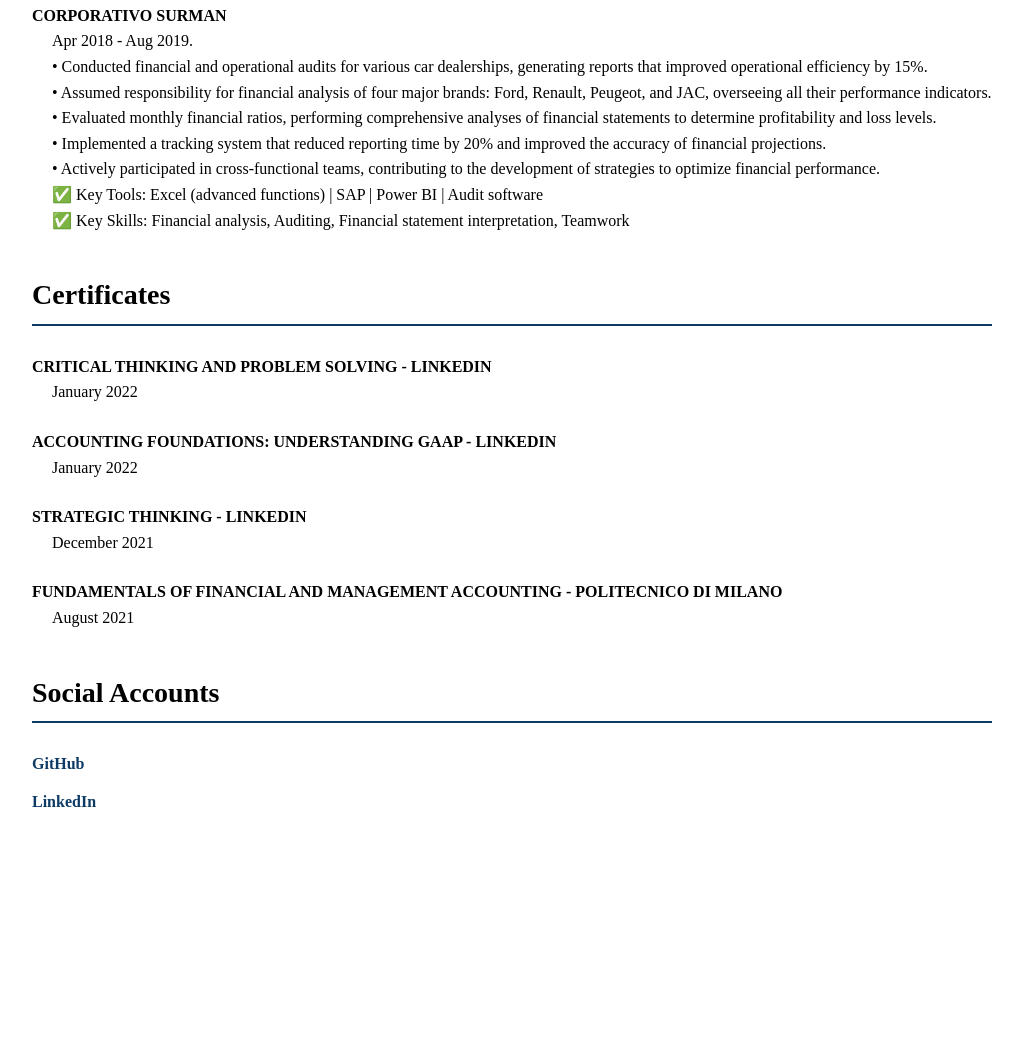
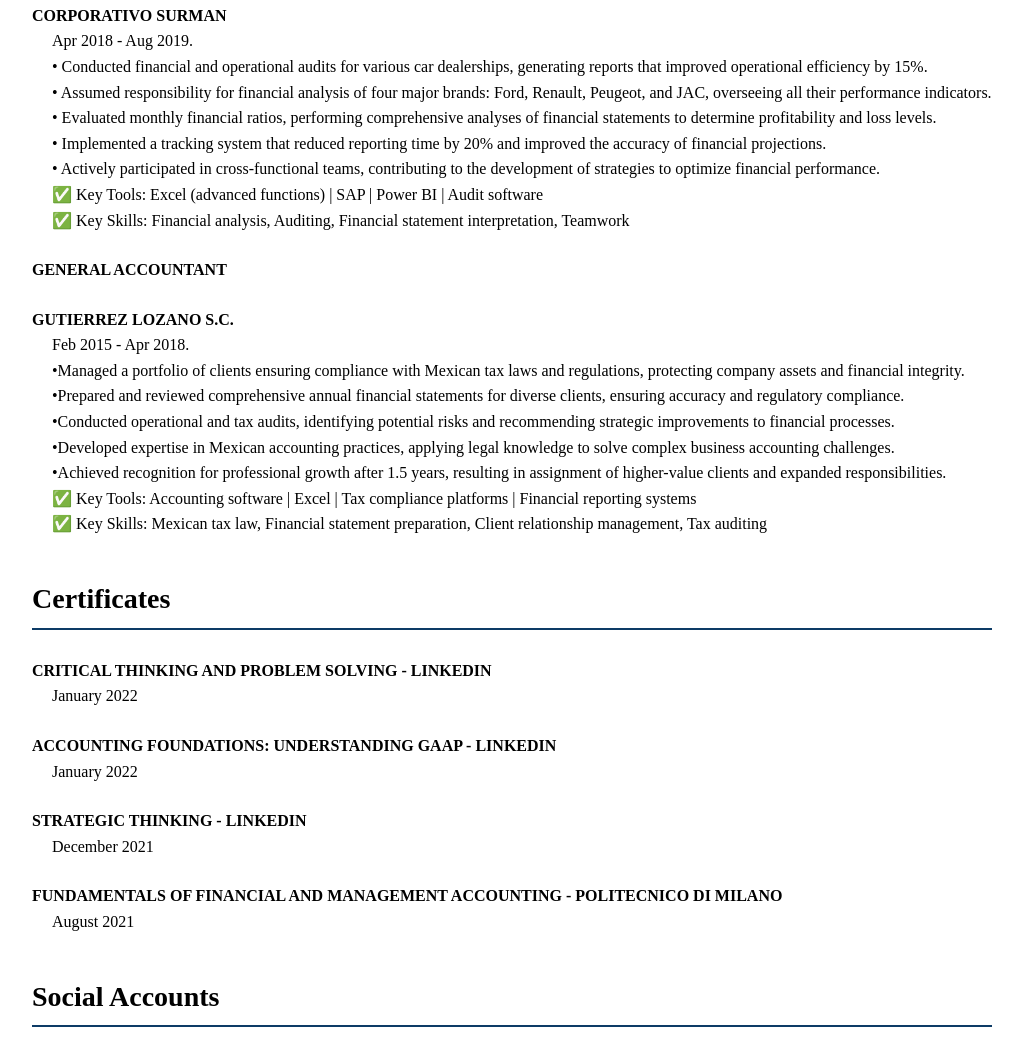
Before and after one commit to JohnLeo1995/johnleo1995.github.com, a plain HTML site: page cv/resume.html in a window 1280 px wide. Shown: the part 1501-2553 px from the top of the page, without its empty margins (128-1151 px from the left). Before the commit the page ends 2356 px from the top, so only its background shows below. Drawn offline with Linux system fonts and the light colour scheme.

Commit message:
Update resume.html

```diff
--- a/cv/resume.html
+++ b/cv/resume.html
@@ -155,6 +155,23 @@
       ✅ Key Tools: Excel (advanced functions) | SAP | Power BI | Audit software<br>
       ✅ Key Skills: Financial analysis, Auditing, Financial statement interpretation, Teamwork
       </dd>
+
+      <dt>General Accountant<dt>
+      <dt>Gutierrez Lozano S.C.</dt>
+      <dd>
+        Feb 2015 - Apr 2018.
+      <br>
+      •Managed a portfolio of clients ensuring compliance with Mexican tax laws and regulations, protecting company assets and financial integrity.<br>
+      •Prepared and reviewed comprehensive annual financial statements for diverse clients, ensuring accuracy and regulatory compliance.<br>
+      •Conducted operational and tax audits, identifying potential risks and recommending strategic improvements to financial processes.<br>
+      •Developed expertise in Mexican accounting practices, applying legal knowledge to solve complex business accounting challenges.<br>
+      •Achieved recognition for professional growth after 1.5 years, resulting in assignment of higher-value clients and expanded responsibilities.<br>
+      ✅ Key Tools: Accounting software | Excel | Tax compliance platforms | Financial reporting systems<br>
+      ✅ Key Skills: Mexican tax law, Financial statement preparation, Client relationship management, Tax auditing
+      </dd>
+
+
+
     </dl>
 
     <h3>Certificates</h3>
```
